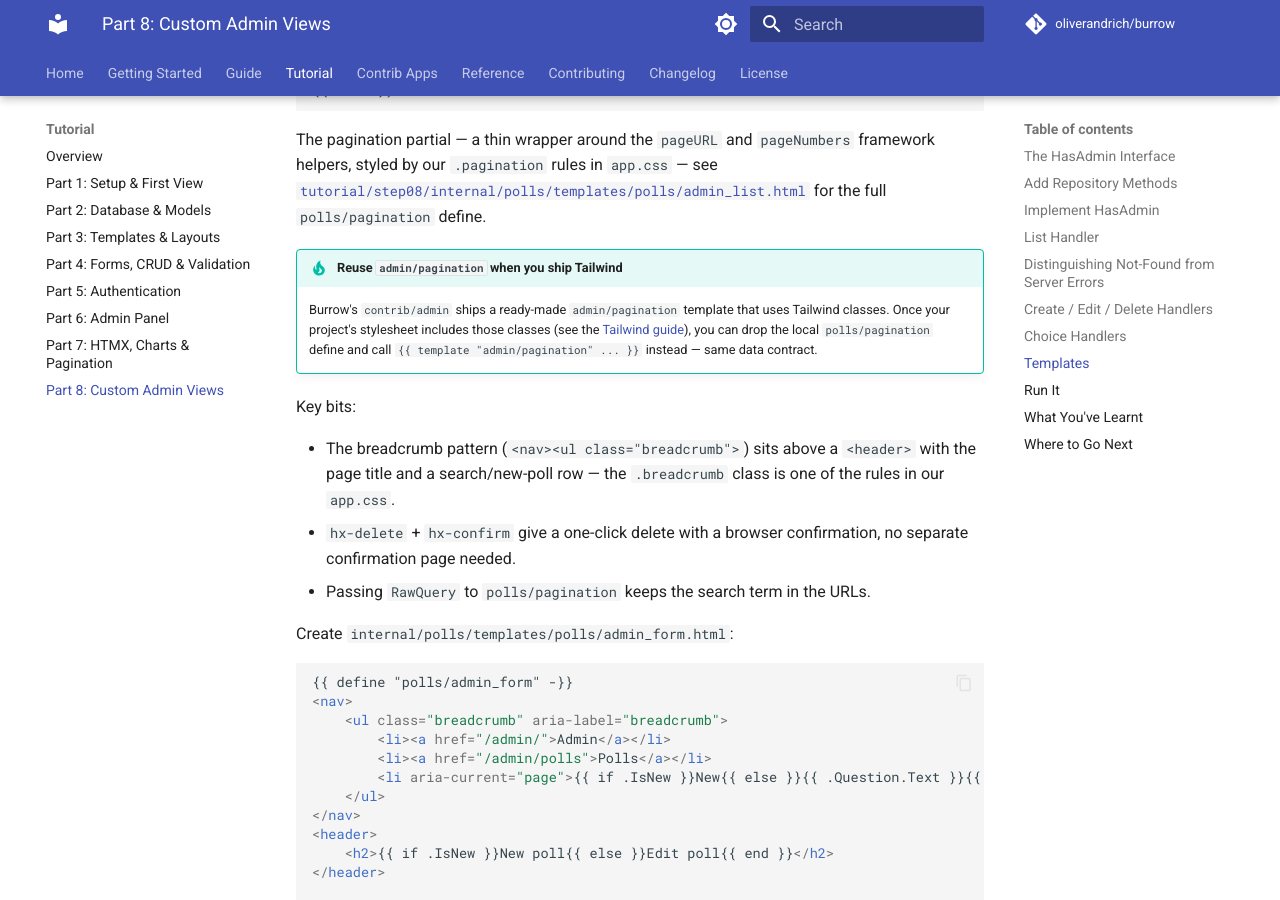
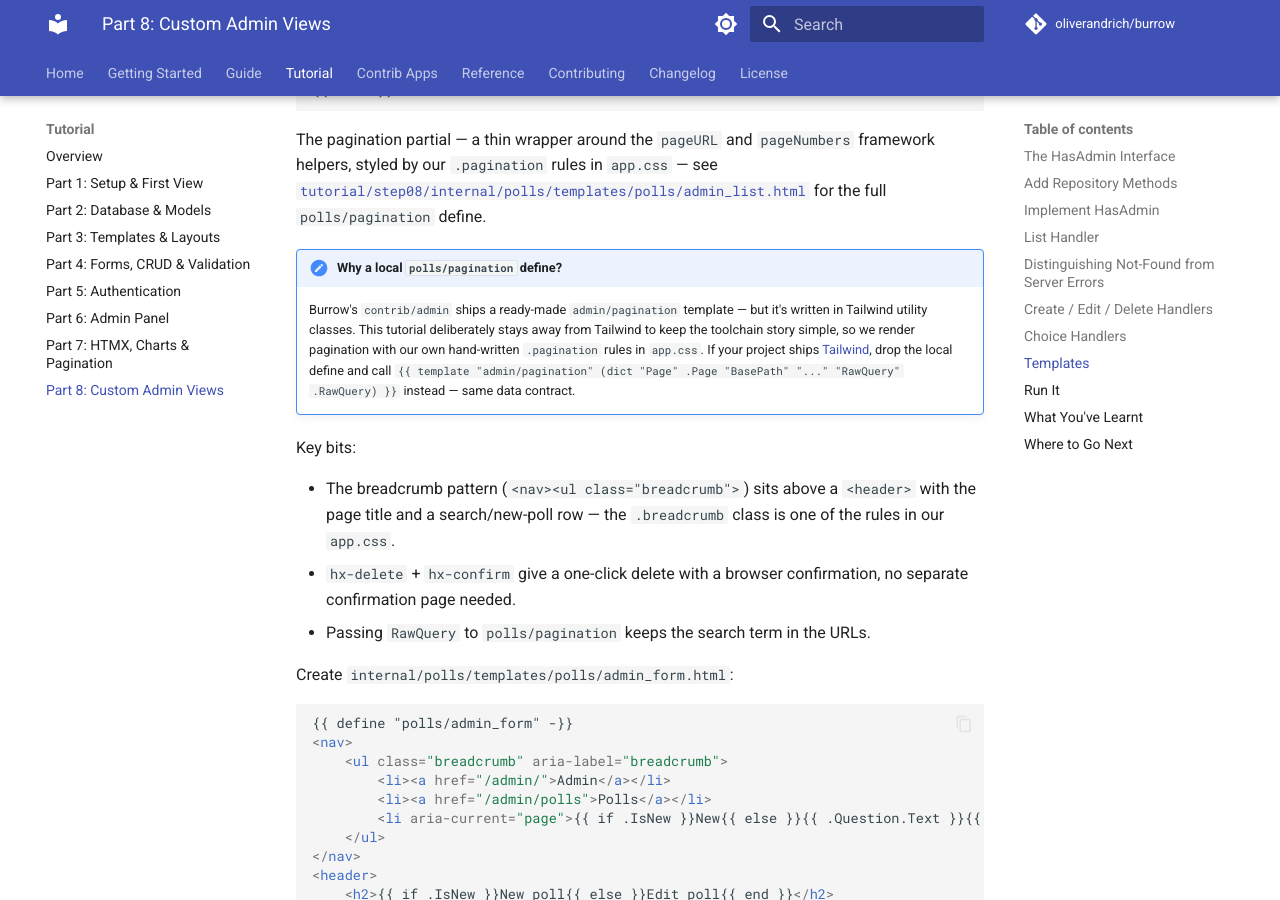
Before and after one commit to oliverandrich/burrow, an MkDocs documentation site: the page built from docs/tutorial/part8.md, in a window 1280 px wide and 900 px high, scrolled down 8126 px. Built offline with MkDocs 1.6.1 and Material for MkDocs 9.7.7, drawn with Linux system fonts in a browser that asks for light colours; comment, search, counter and statistics services are not loaded.

Commit message:
docs(tutorial): reframe part 8 pagination tip; CHANGELOG for Step 4
Part 8's pagination tip now leads with why the tutorial keeps a local
polls/pagination define (we deliberately stay away from Tailwind here),
and offers admin/pagination as the alternative for projects that do
ship Tailwind. CHANGELOG entry summarises the full tutorial-drift
sweep across parts 1-8.

```diff
--- a/docs/tutorial/part8.md
+++ b/docs/tutorial/part8.md
@@ -383,8 +383,8 @@ Create `internal/polls/templates/polls/admin_list.html`. The file defines both t
 
 The pagination partial — a thin wrapper around the `pageURL` and `pageNumbers` framework helpers, styled by our `.pagination` rules in `app.css` — see [`tutorial/step08/internal/polls/templates/polls/admin_list.html`](https://github.com/oliverandrich/burrow/blob/main/tutorial/step08/internal/polls/templates/polls/admin_list.html) for the full `polls/pagination` define.
 
-!!! tip "Reuse `admin/pagination` when you ship Tailwind"
-    Burrow's `contrib/admin` ships a ready-made `admin/pagination` template that uses Tailwind classes. Once your project's stylesheet includes those classes (see the [Tailwind guide](../guide/tailwind.md)), you can drop the local `polls/pagination` define and call `{{ template "admin/pagination" ... }}` instead — same data contract.
+!!! note "Why a local `polls/pagination` define?"
+    Burrow's `contrib/admin` ships a ready-made `admin/pagination` template — but it's written in Tailwind utility classes. This tutorial deliberately stays away from Tailwind to keep the toolchain story simple, so we render pagination with our own hand-written `.pagination` rules in `app.css`. If your project ships [Tailwind](../guide/tailwind.md), drop the local define and call `{{ template "admin/pagination" (dict "Page" .Page "BasePath" "..." "RawQuery" .RawQuery) }}` instead — same data contract.
 
 Key bits:
 
```
Also changed, not shown: CHANGELOG.md (+1 -0 lines).
